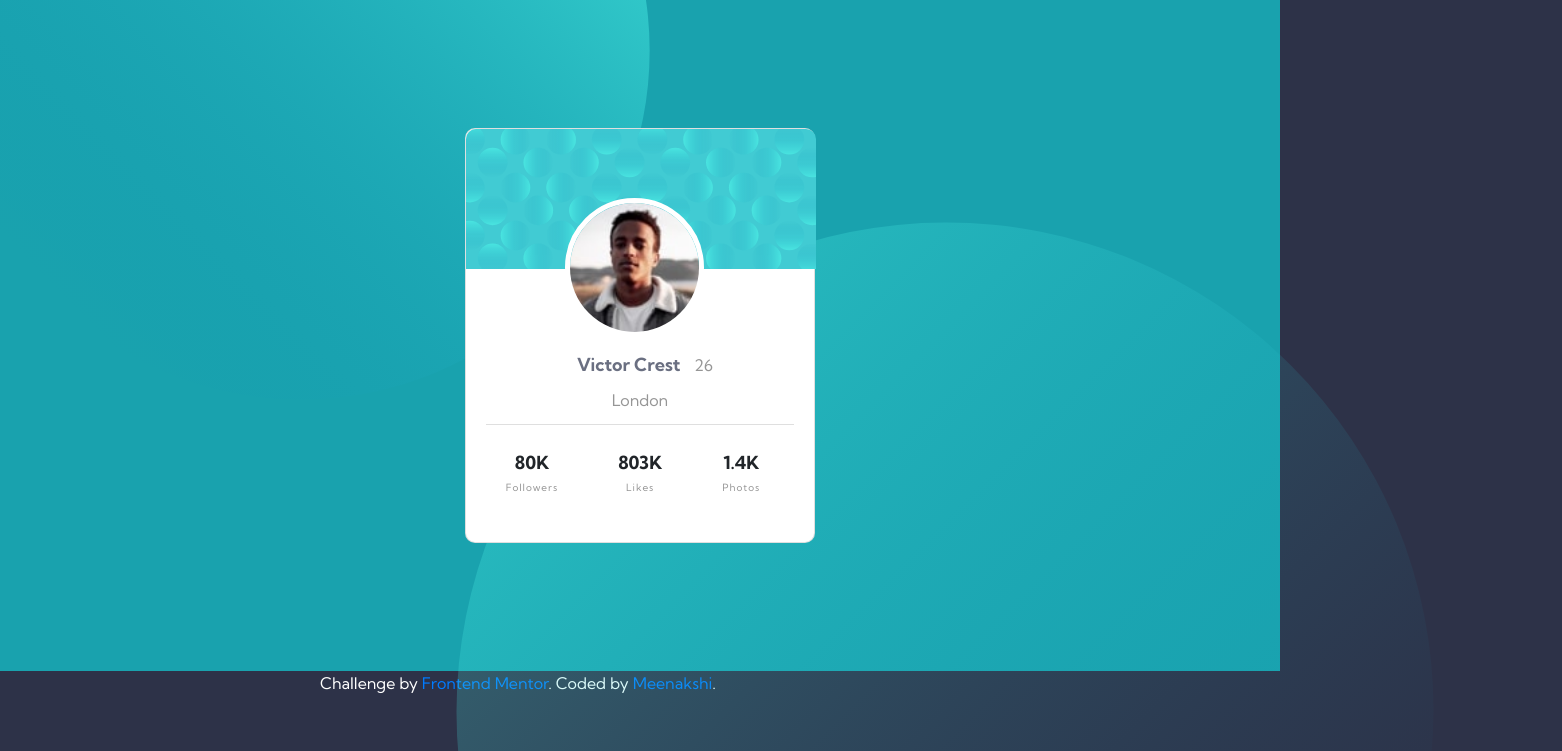
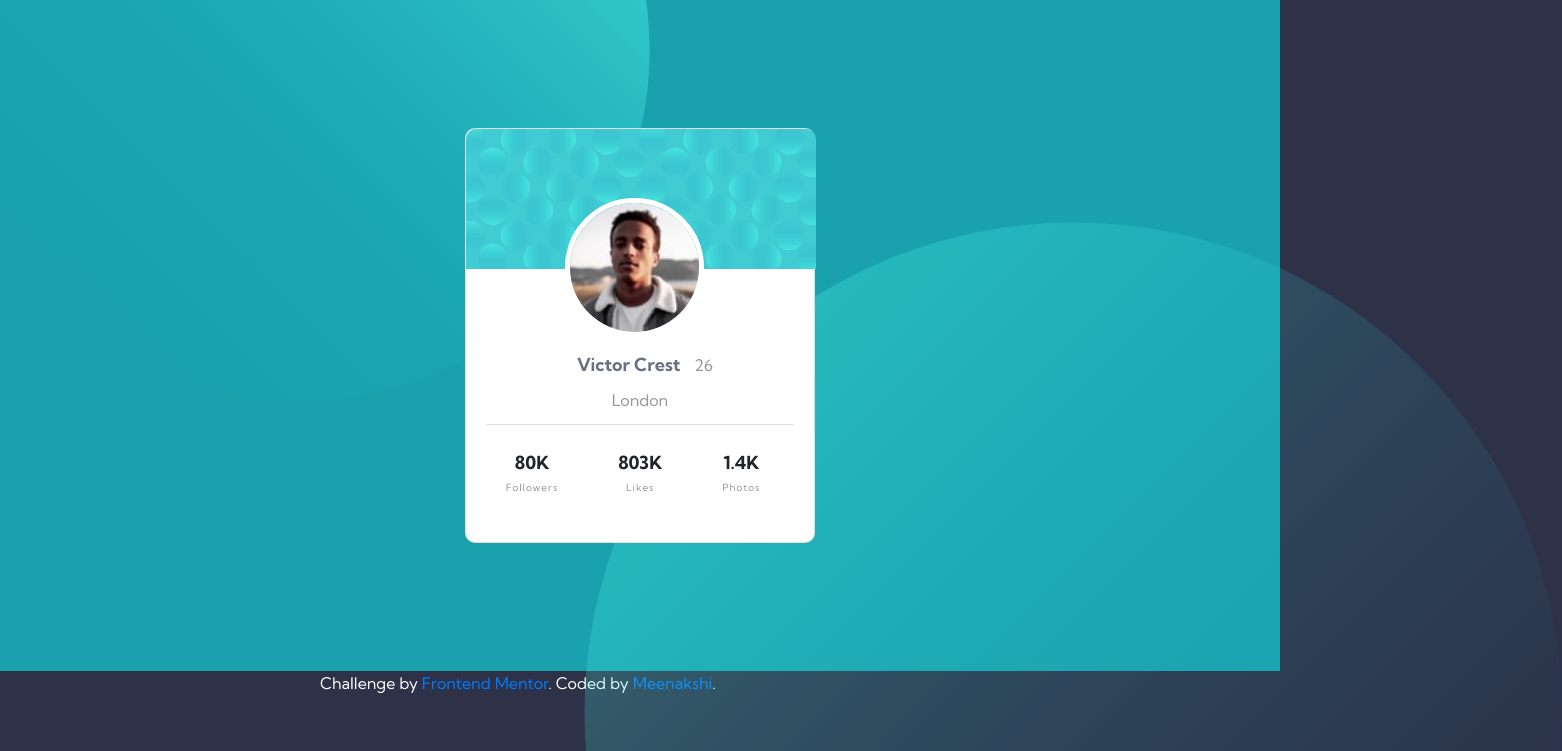
Before and after one commit to Memeena/Profile_stat_card, a plain HTML site: page index.html in a window 1280 px wide. Shown: the top 751 px of the page, 1562 px wide, since content can reach past the window. Drawn offline with nearby package versions, Linux system fonts and the light colour scheme.

Commit message:
Update styles.css

```diff
--- a/CSS/styles.css
+++ b/CSS/styles.css
@@ -117,7 +117,7 @@ body {
 
   position: absolute;
   bottom: -50%;
-  right: -12%;
+  right: -22%;
   z-index: 0;
 }
 
```
